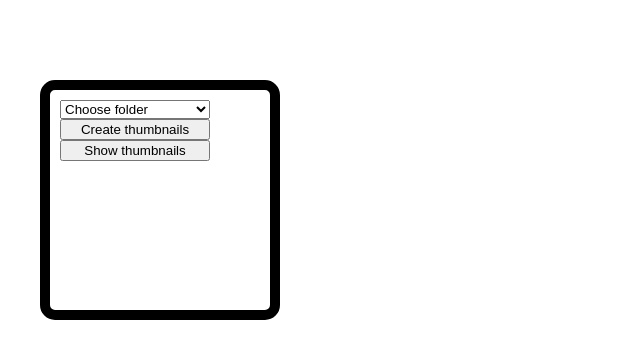
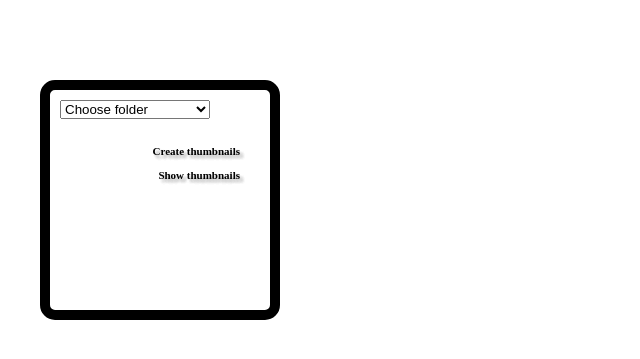
Before and after one commit to mdelformo/ThumbsBar, a PHP site: page / in a window 1280 px wide. Shown: the top 359 px of the page, without its empty margins (0-640 px from the left). Run offline with PHP 8.4, Linux system fonts and the light colour scheme.

Commit message:
Some interface fixes

```diff
--- a/css/default.css
+++ b/css/default.css
@@ -20,14 +20,34 @@ body {
 
 }
 
-button, select {
+#toolbar p {
+
+	text-align: right;
+	font-size: 11px;
+	font-weight: 900;
+	bottom: 10px;
+	padding-right: 20px;
+
+}
+
+#toolbar a {
+
+	cursor: pointer;
+	text-shadow: 3px 3px 3px lightgray, 3px 3px 3px lightgray, 3px 3px 3px lightgray;
+
+}
+
+#toolbar a:hover {
+
+	color: red;
+	text-shadow: 3px 3px 3px lightgray, 3px 3px 3px lightgray, 3px 3px 3px lightgray;
+
+}
+
+select {
 
 	width: 150px;
 	margin-left: auto; margin-right: auto;
-}
-
-#bcreate {
-
 }
 
 img#mainimg {
--- a/index.php
+++ b/index.php
@@ -37,8 +37,13 @@
 
     </select>
 
-	<button id="bcreate" onclick="createThumbsBar()">Create thumbnails</button>
-	<button id="bshow" onclick="showThumbsBar()">Show thumbnails</button>
+	<br><br>
+
+	<p>	<a onclick="createThumbsBar()">Create thumbnails</a><br><br>
+		<a onclick="showThumbsBar()">Show thumbnails</a></p>
+
+<!-- <button id="bcreate" onclick="createThumbsBar()">Create thumbnails</button>
+	 <button id="bshow" onclick="showThumbsBar()">Show thumbnails</button> -->
 
 	<div id="progressbar"></div>
 
```
Also changed, not shown: 1 other file.
